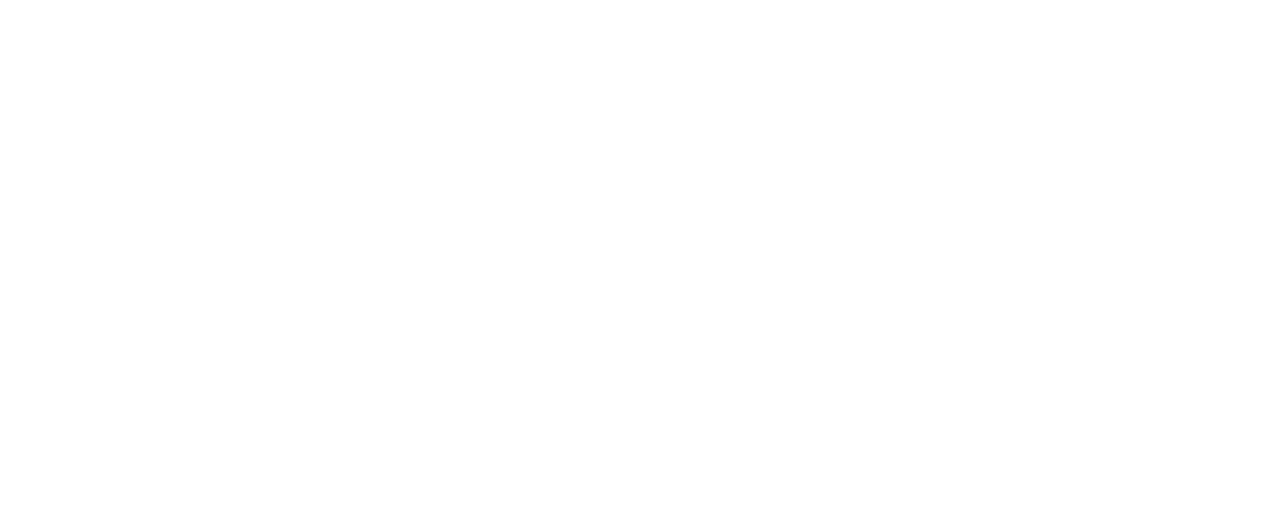
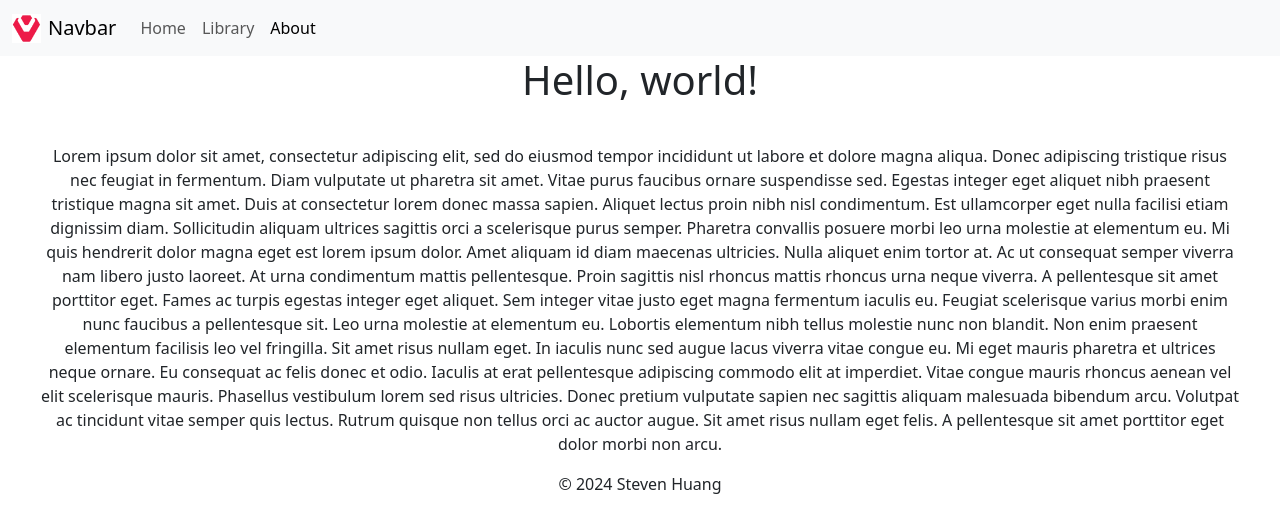
Before and after one commit to BigBoiMan123Alt/BigBoiMan123Alt.github.io, a plain HTML site: page about.html in a window 1280 px wide. Drawn offline with nearby package versions, Linux system fonts and the light colour scheme.

Commit message:
website skeleton complete

```diff
--- a/about.html
+++ b/about.html
@@ -0,0 +1,34 @@
+<!doctype html>
+<html lang="en">
+  <head>
+    <meta charset="utf-8">
+    <meta name="viewport" content="width=device-width, initial-scale=1">
+    <title>Hello, world!</title>
+    <link href="https://cdn.jsdelivr.net/npm/bootstrap@5.3.3/dist/css/bootstrap.min.css" rel="stylesheet" integrity="sha384-QWTKZyjpPEjISv5WaRU9OFeRpok6YctnYmDr5pNlyT2bRjXh0JMhjY6hW+ALEwIH" crossorigin="anonymous">
+    <link rel="stylesheet" type="text/css" href="mystyle.css">
+  </head>
+  <body>
+    <nav class="navbar navbar-expand-lg bg-body-tertiary">
+      <div class="container-fluid">
+        <img src="th-3351382537.jpg" alt="Logo" width="36" length="36" class="d inline-block align-text-top" style="padding-right: 7px;">
+        <a class="navbar-brand" href="#">Navbar</a>
+        <button class="navbar-toggler" type="button" data-bs-toggle="collapse" data-bs-target="#navbarNavAltMarkup" aria-controls="navbarNavAltMarkup" aria-expanded="false" aria-label="Toggle navigation">
+          <span class="navbar-toggler-icon"></span>
+        </button>
+        <div class="collapse navbar-collapse" id="navbarNavAltMarkup">
+          <div class="navbar-nav">
+            <a class="nav-link" href="index.html">Home</a>
+            <a class="nav-link" href="library.html">Library</a>
+            <a class="nav-link active" aria-current="page" href="about.html">About</a>
+          </div>
+        </div>
+      </div>
+    </nav>
+    <h1 style="margin-bottom: 2.5rem;">Hello, world!</h1>
+    <script src="https://cdn.jsdelivr.net/npm/bootstrap@5.3.3/dist/js/bootstrap.bundle.min.js" integrity="sha384-YvpcrYf0tY3lHB60NNkmXc5s9fDVZLESaAA55NDzOxhy9GkcIdslK1eN7N6jIeHz" crossorigin="anonymous"></script>
+    <p style="margin-left: 2.5rem; margin-right: 2.5rem;">Lorem ipsum dolor sit amet, consectetur adipiscing elit, sed do eiusmod tempor incididunt ut labore et dolore magna aliqua. Donec adipiscing tristique risus nec feugiat in fermentum. Diam vulputate ut pharetra sit amet. Vitae purus faucibus ornare suspendisse sed. Egestas integer eget aliquet nibh praesent tristique magna sit amet. Duis at consectetur lorem donec massa sapien. Aliquet lectus proin nibh nisl condimentum. Est ullamcorper eget nulla facilisi etiam dignissim diam. Sollicitudin aliquam ultrices sagittis orci a scelerisque purus semper. Pharetra convallis posuere morbi leo urna molestie at elementum eu. Mi quis hendrerit dolor magna eget est lorem ipsum dolor. Amet aliquam id diam maecenas ultricies. Nulla aliquet enim tortor at. Ac ut consequat semper viverra nam libero justo laoreet. At urna condimentum mattis pellentesque. Proin sagittis nisl rhoncus mattis rhoncus urna neque viverra. A pellentesque sit amet porttitor eget.
+
+        Fames ac turpis egestas integer eget aliquet. Sem integer vitae justo eget magna fermentum iaculis eu. Feugiat scelerisque varius morbi enim nunc faucibus a pellentesque sit. Leo urna molestie at elementum eu. Lobortis elementum nibh tellus molestie nunc non blandit. Non enim praesent elementum facilisis leo vel fringilla. Sit amet risus nullam eget. In iaculis nunc sed augue lacus viverra vitae congue eu. Mi eget mauris pharetra et ultrices neque ornare. Eu consequat ac felis donec et odio. Iaculis at erat pellentesque adipiscing commodo elit at imperdiet. Vitae congue mauris rhoncus aenean vel elit scelerisque mauris. Phasellus vestibulum lorem sed risus ultricies. Donec pretium vulputate sapien nec sagittis aliquam malesuada bibendum arcu. Volutpat ac tincidunt vitae semper quis lectus. Rutrum quisque non tellus orci ac auctor augue. Sit amet risus nullam eget felis. A pellentesque sit amet porttitor eget dolor morbi non arcu.</p>
+  </body>
+  <footer style="margin-bottom: 1.5rem;">&#169; 2024 Steven Huang</footer>
+</html>
```
Also changed, not shown: index.html (+2 -1 lines), library.html (+5 -4 lines), th-3351382537.jpg (added).
